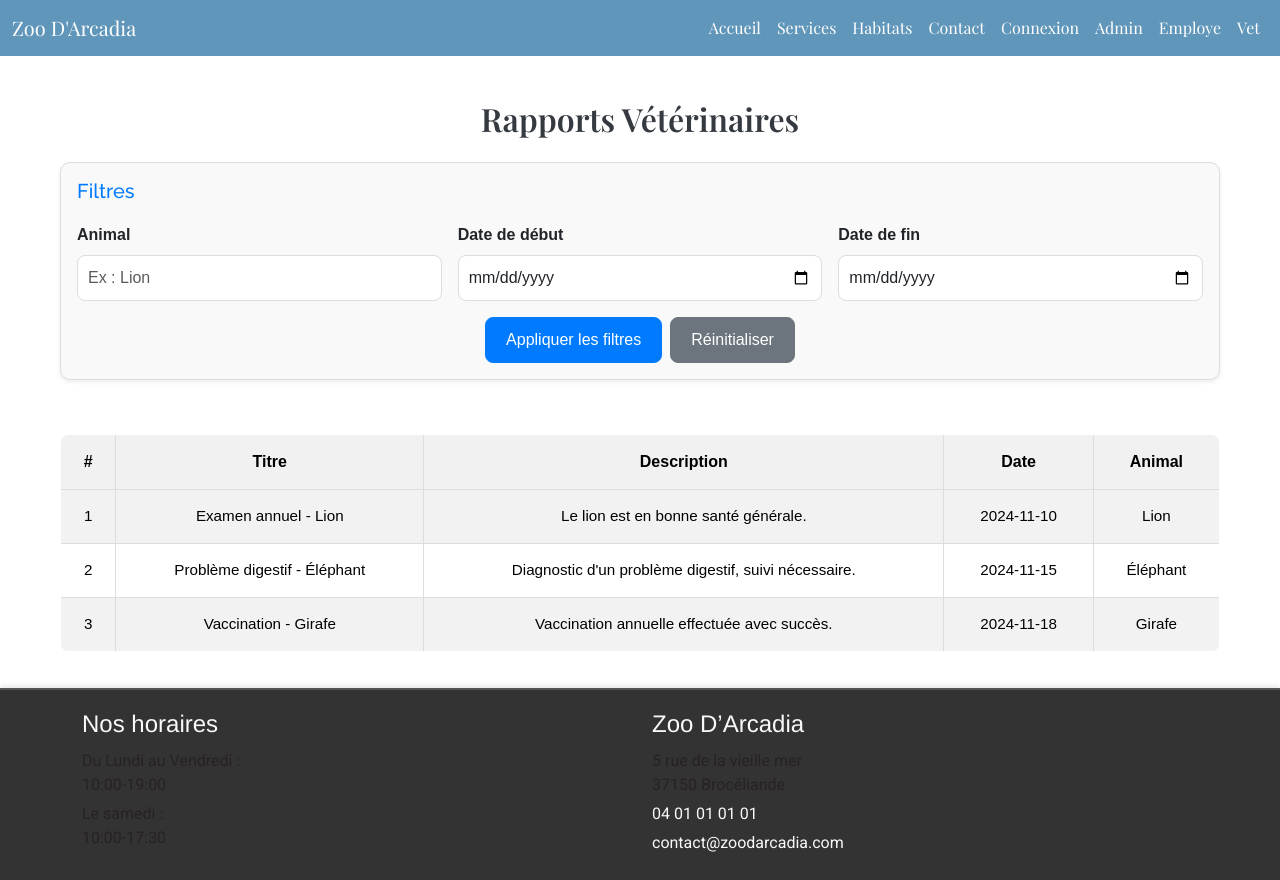
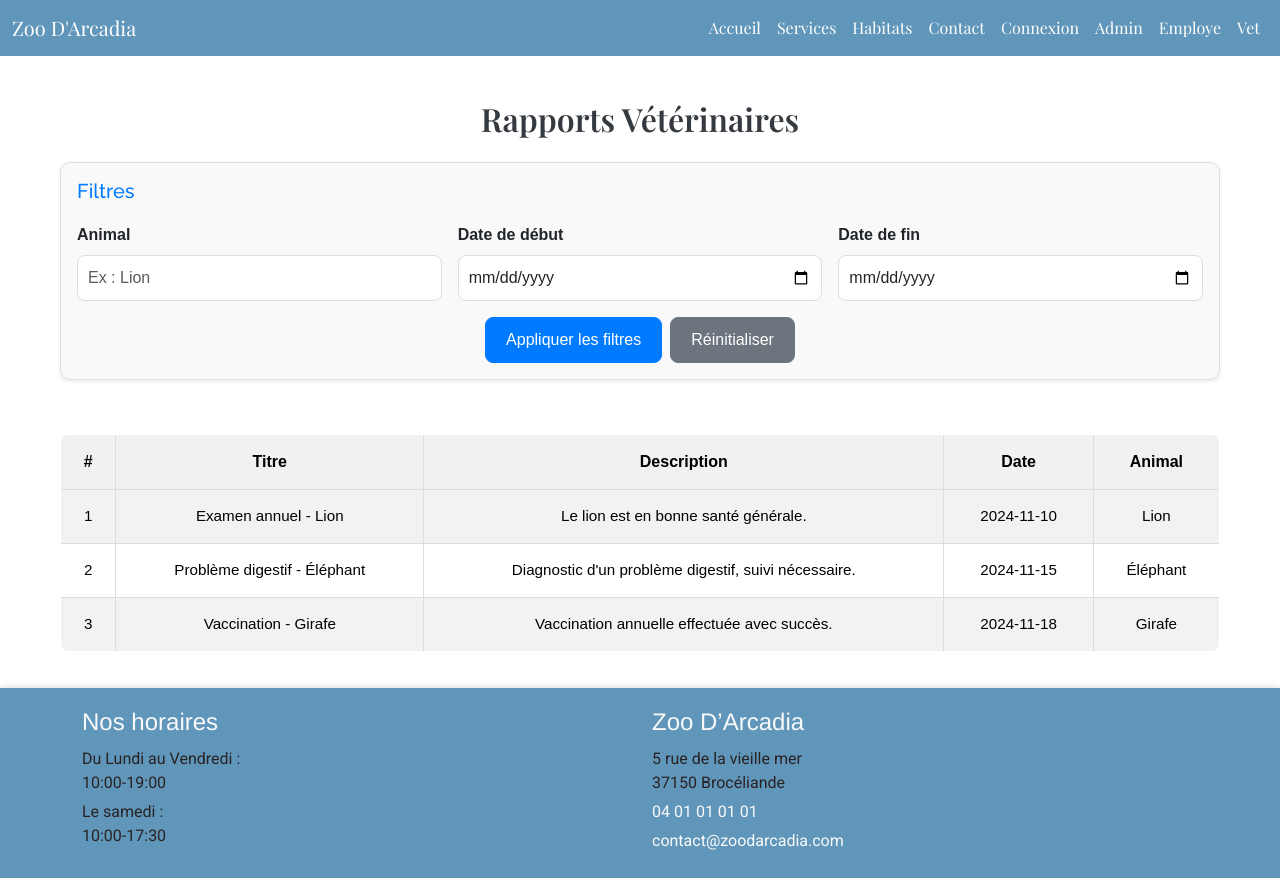
Before and after one commit to Agellid03/ZooArcadiaa, a React (Create React App) app in the folder frontend/: page /admin/RapportsVeterinaire in a window 1280 px wide. Built offline with nearby package versions, Linux system fonts and the light colour scheme.

Commit message:
Changement couleur du footer et debut de rédaction du readme.md

```diff
--- a/frontend/src/components/footer/Footer.jsx
+++ b/frontend/src/components/footer/Footer.jsx
@@ -10,11 +10,10 @@ import "../footer/footer.css"; // Importation du fichier CSS spécifique au foot
  */
 const Footer = () => {
   return (
-    <footer className="footer"> {/* Section footer avec une classe CSS dédiée */}
-      <Container> {/* Conteneur Bootstrap pour centrer et structurer le contenu */}
-        <Row> {/* Ligne Bootstrap pour diviser le footer en colonnes */}
-          {/* Colonne : Horaires d'ouverture */}
-          <Col xs="12" md="6"> {/* Colonne responsive (12 colonnes sur mobile, 6 sur desktop) */}
+    <footer className="footer">
+      <Container>
+        <Row>
+          <Col xs="12" md="6">
             <h5>Nos horaires</h5> {/* Titre de la section */}
             <p>
               Du Lundi au Vendredi :<br />
--- a/frontend/src/components/footer/footer.css
+++ b/frontend/src/components/footer/footer.css
@@ -1,10 +1,9 @@
 .footer {
-  background-color: var(--primary-dark, #333); /* Couleur de fond */
-  color: var(--light, #fff); /* Couleur du texte */
+  background-color: var(--primary-color);
+  color: var(--light, #fff);
   padding: 20px 0;
   font-family: var(--body-font, Arial, sans-serif);
-  border-top: 2px solid var(--secondary, #555); /* Séparation visuelle */
-  box-shadow: 0 -2px 5px rgba(0, 0, 0, 0.1); /* Ombre subtile */
+  box-shadow: 0 -2px 5px rgba(0, 0, 0, 0.1);
 }
 
 .footer h5 {
@@ -35,6 +34,6 @@
   }
 
   .footer > .row {
-    gap: 20px; /* Ajout d'un espace entre les colonnes */
+    gap: 20px;
   }
 }
```
